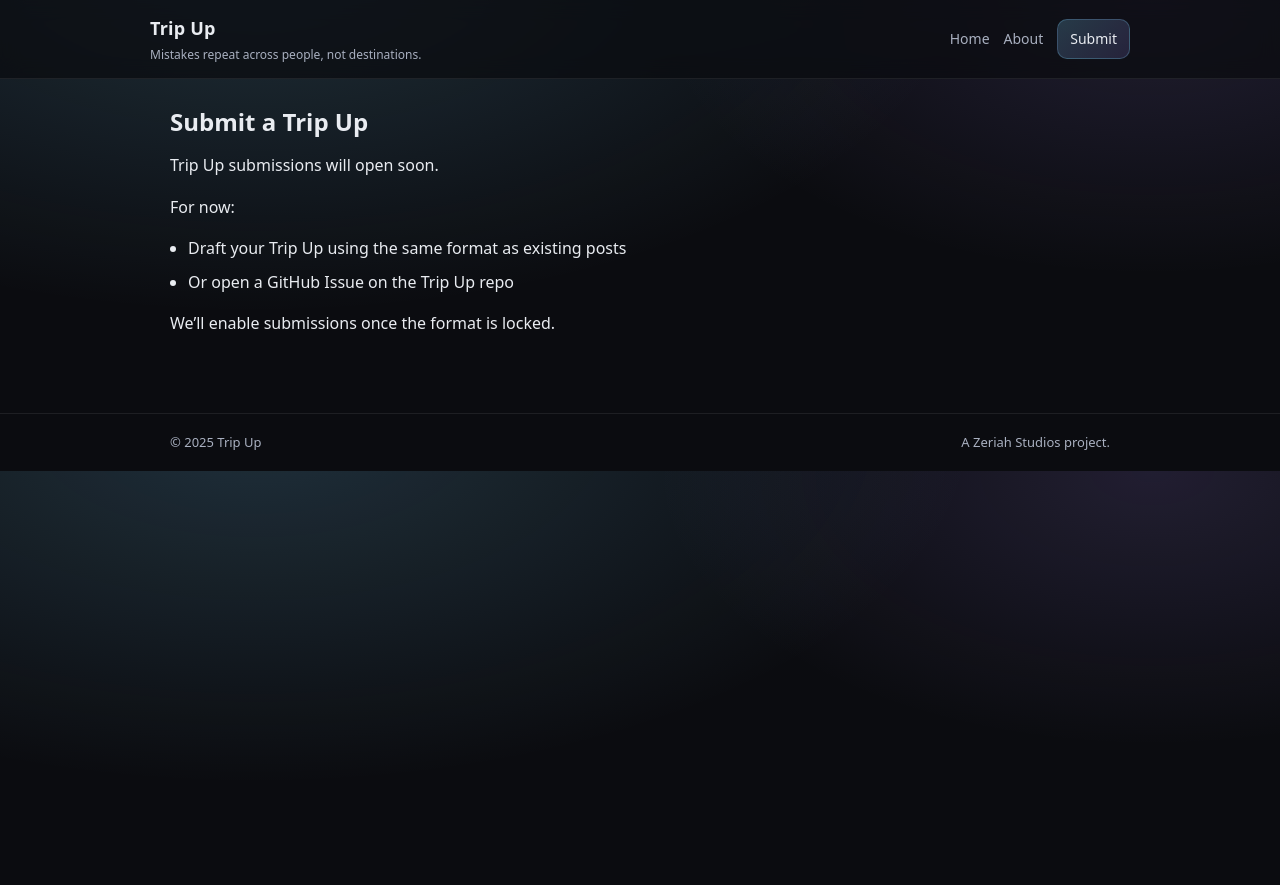
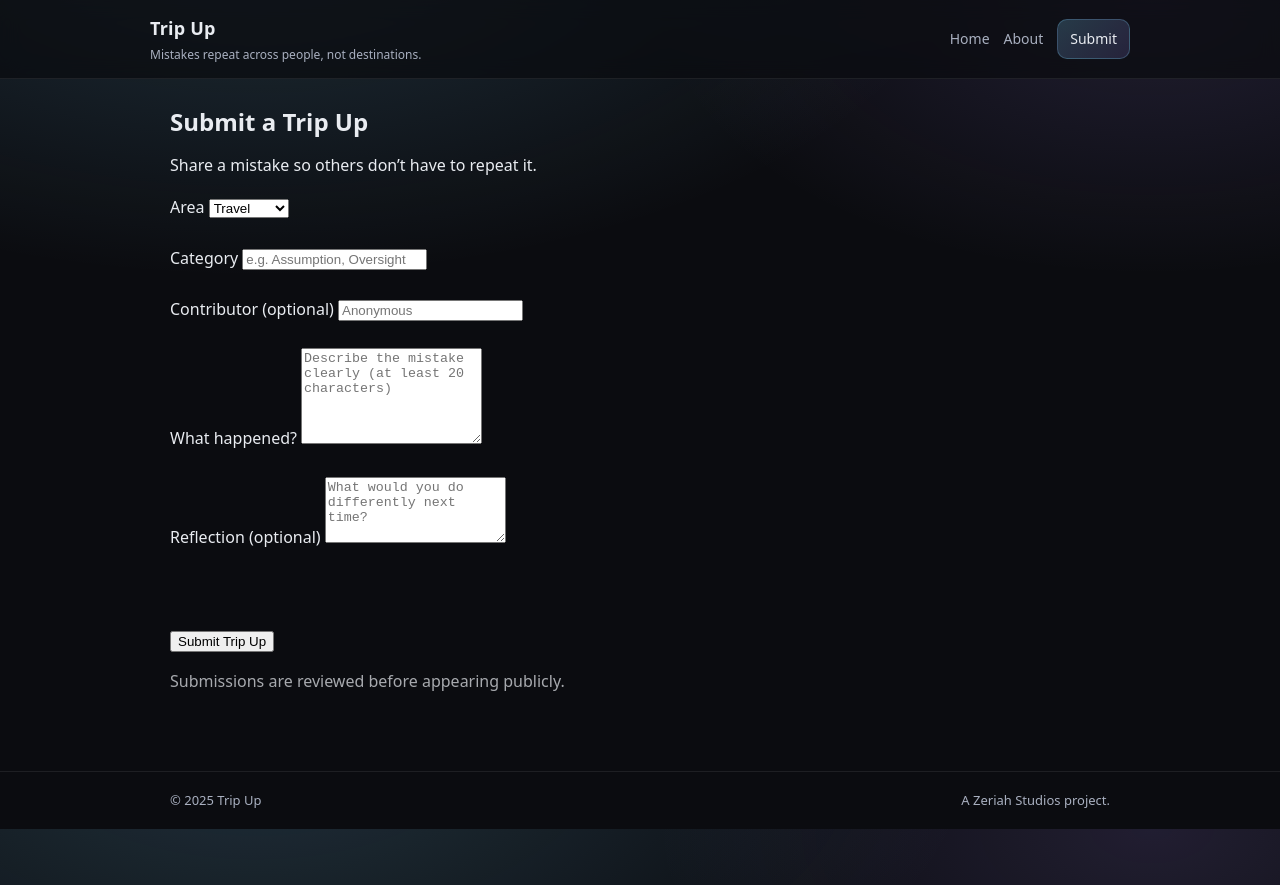
Before and after one commit to ZeriahStudios/TripUp, a Jekyll site: the page built from submit.md, in a window 1280 px wide. Shown: the top 885 px of the page. Built offline with Jekyll 4.4.1, drawn with Linux system fonts in a browser that asks for light colours.

Commit message:
Update submit.md

```diff
--- a/submit.md
+++ b/submit.md
@@ -6,10 +6,64 @@ permalink: /submit/
 
 ## Submit a Trip Up
 
-Trip Up submissions will open soon.
+Share a mistake so others don’t have to repeat it.
 
-For now:
-- Draft your Trip Up using the same format as existing posts
-- Or open a GitHub Issue on the Trip Up repo
+<form action="/submit" method="POST">
 
-We’ll enable submissions once the format is locked.
+  <label>
+    Area
+    <select name="area" required>
+      <option value="Travel">Travel</option>
+      <option value="Parenting">Parenting</option>
+      <option value="Work">Work</option>
+      <option value="Life">Life</option>
+      <option value="Other">Other</option>
+    </select>
+  </label>
+
+  <br><br>
+
+  <label>
+    Category
+    <input type="text" name="category" placeholder="e.g. Assumption, Oversight" required>
+  </label>
+
+  <br><br>
+
+  <label>
+    Contributor (optional)
+    <input type="text" name="contributor" placeholder="Anonymous">
+  </label>
+
+  <br><br>
+
+  <label>
+    What happened?
+    <textarea name="content" rows="6" required
+      placeholder="Describe the mistake clearly (at least 20 characters)"></textarea>
+  </label>
+
+  <br><br>
+
+  <label>
+    Reflection (optional)
+    <textarea name="reflection" rows="4"
+      placeholder="What would you do differently next time?"></textarea>
+  </label>
+
+  <br><br>
+
+  <!-- Cloudflare Turnstile -->
+  <script src="https://challenges.cloudflare.com/turnstile/v0/api.js" async defer></script>
+  <div class="cf-turnstile"
+       data-sitekey="0x4AAAAAAACHiPu1MME-cPS60"></div>
+
+  <br><br>
+
+  <button type="submit">Submit Trip Up</button>
+
+</form>
+
+<p style="opacity:0.7; margin-top:1em;">
+Submissions are reviewed before appearing publicly.
+</p>
```
